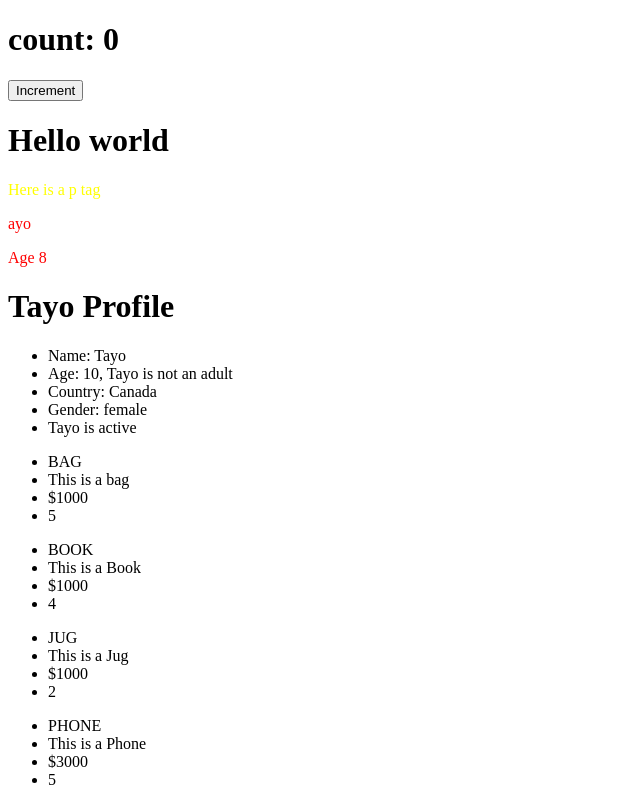
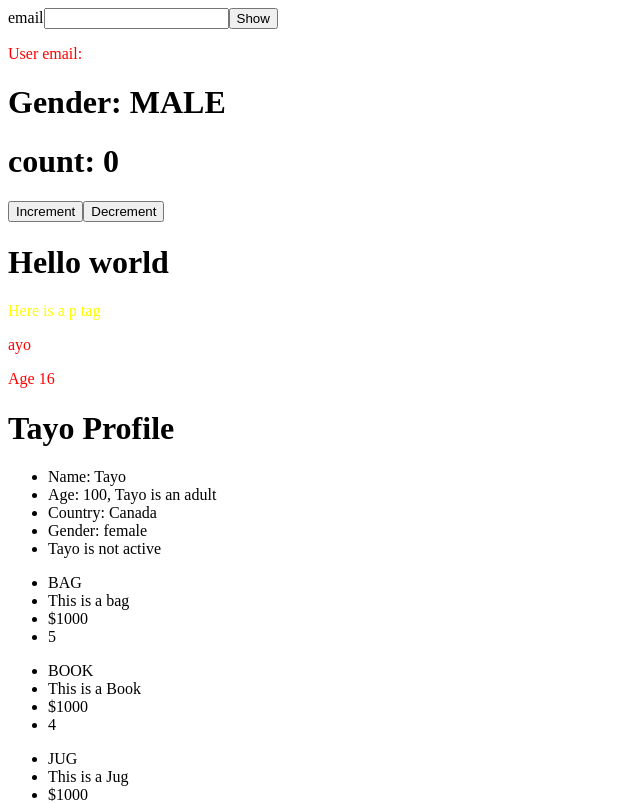
Before and after one commit to Favourof/august-react, a React (Vite) app: page / in a window 1280 px wide. Shown: the top 803 px of the page, without its empty margins (0-640 px from the left). Built offline with nearby package versions, Linux system fonts and the light colour scheme.

Commit message:
useref and use memo

```diff
--- a/src/App.jsx
+++ b/src/App.jsx
@@ -1,12 +1,6 @@
-// function App() {
-//   return (
-//     <div>hello Word</div>
-//   )
-// }
-
 import { Card } from "./Card"
 import './App.css'
-import { useState } from "react"
+import { useRef, useState } from "react"
 
 
 
@@ -15,23 +9,32 @@ import { useState } from "react"
 export const App = () => {
 
   const [count, setCount] = useState(0)
+  const [email, setEmail] = useState("");
+  const [showEmail, setShowEmail] = useState();
+  const emailRef = useRef()
+
   // let count = 0
   const name = "ayo"
+  const gender = "male"
   const age = 8
   const user = {
     name: "Tayo",
-    age: 10,
+    age: 100,
     country: "Canada",
     gender: "female",
-    active: true
+    active: false
   }
 
 
-  // const handleIncrement = () => {
-  //   count++
-  //   console.log(count);
+  // const handleInputChange = (e) => {
+  //   setEmail(emailRef.current.value)
+  //   console.log(email);
 
   // }
+  console.log(email);
+
+
+
 
   const handleIncrement = () => {
     setCount(count + 1)
@@ -83,13 +86,38 @@ export const App = () => {
 
   return (
     <div>
+      <label htmlFor=""> email
+        <input type="email" ref={emailRef} name="" id="" />
+        {/* <input type="email" onChange={(e) => setEmail(e.target.value)} value={email} name="" id="" /> */}
+        {/* <input type="email" onChange={handleInputChange} value={email} name="" id="" /> */}
+
+      </label>
+      {/* <button onClick={() => { setShowEmail(email), setEmail("") }}>Show</button> */}
+      <button onClick={() => { setEmail(emailRef.current.value) }}>Show</button>
+      <p>User email: {email}</p>
+
+
+
+
+
+
+
+
+
+
+
+
+
+
+      <h1>Gender: {gender.toUpperCase()}</h1>
       <h1>count: {count}</h1>
       {/* <button onClick={() => setCount(count + 1)}>Increment</button> */}
       <button onClick={handleIncrement}>Increment</button>
+      <button>Decrement</button>
       <h1>Hello world</h1>
       <p className="p">Here is a p tag</p>
       <p>{name}</p>
-      <p>Age {age}</p>
+      <p>Age {age * 2}</p>
 
       <h1>{user.name} Profile</h1>
       <ul>
```
